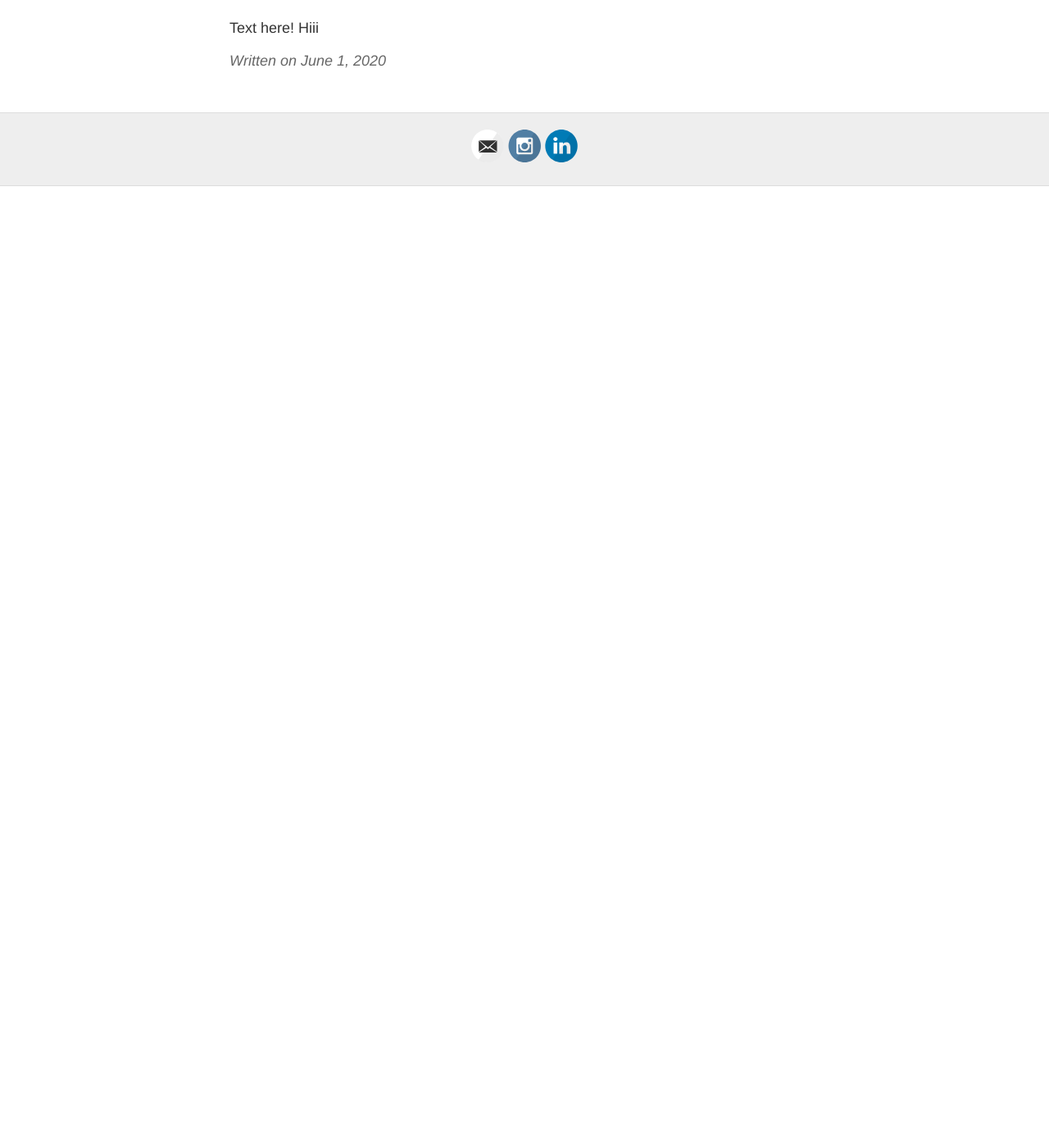
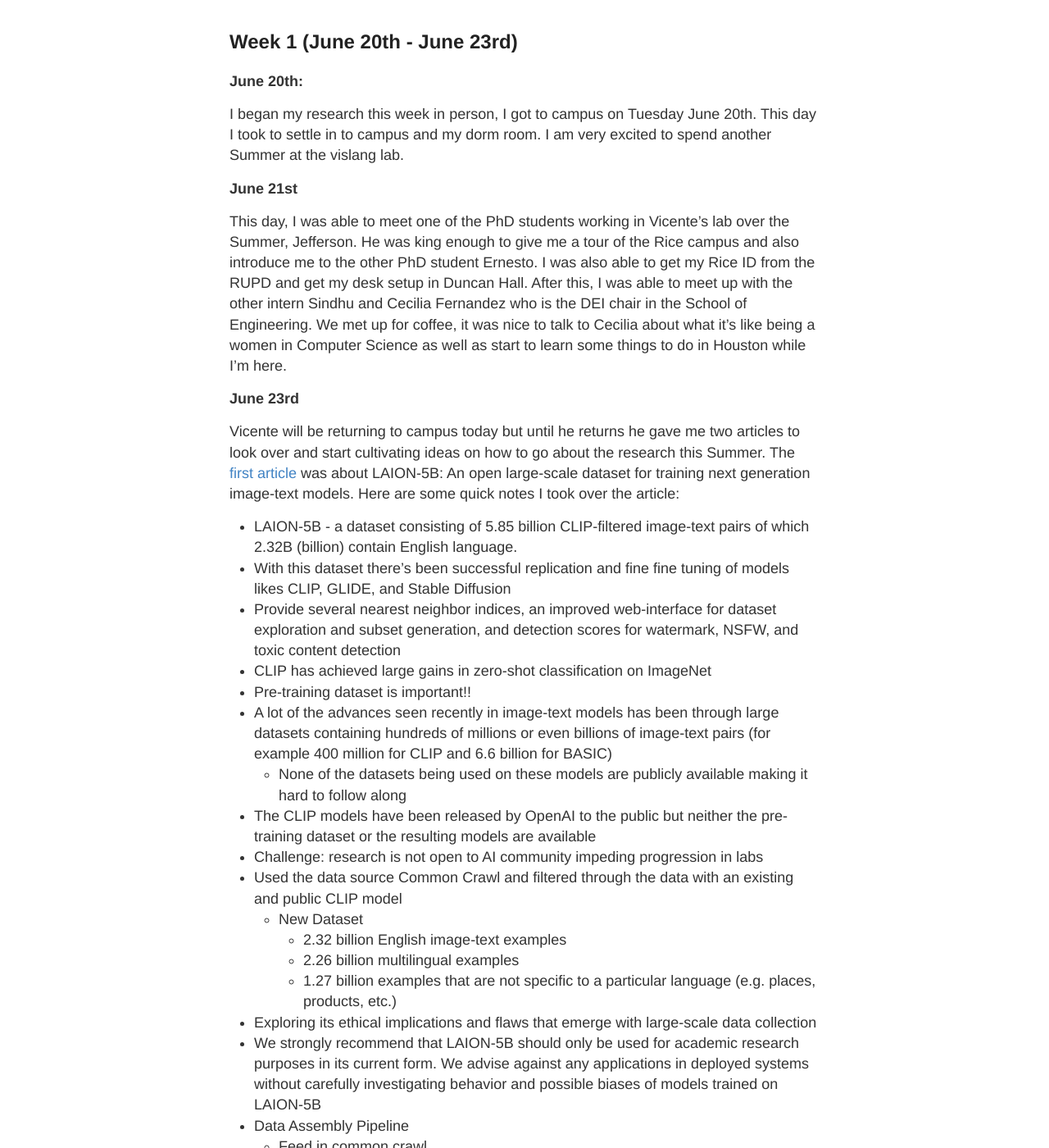
Before and after one commit to veronicaflores/dreusummer2023, a Jekyll site: the page built from _posts/2020-06-01-week1.md, in a window 1280 px wide and 1400 px high, scrolled down 205 px. Shown: the whole window at 82% size. Built offline with Jekyll 4.4.1, drawn with Linux system fonts in a browser that asks for light colours; before the commit the page ends 900 px from its top, so only the background shows below that; some of the changed text lies outside the part shown.

Commit message:
Update 2020-06-01-week1.md

```diff
--- a/_posts/2020-06-01-week1.md
+++ b/_posts/2020-06-01-week1.md
@@ -3,5 +3,63 @@
 title: Week 1
 ---
 
-Text here!
-Hiii
+## Week 1 (June 20th - June 23rd)
+
+**June 20th:**
+
+I began my research this week in person, I got to campus on Tuesday June 20th. This day I took to settle in to campus and my dorm room. I am very excited to spend another Summer at the vislang lab.
+
+**June 21st**
+
+This day, I was able to meet one of the PhD students working in Vicente's lab over the Summer, Jefferson. He was king enough to give me a tour of the Rice campus and also introduce me to the other PhD student Ernesto. I was also able to get my Rice ID from the RUPD and get my desk setup in Duncan Hall. After this, I was able to meet up with the other intern Sindhu and Cecilia Fernandez who is the DEI chair in the School of Engineering. We met up for coffee, it was nice to talk to Cecilia about what it's like being a women in Computer Science as well as start to learn some things to do in Houston while I'm here.
+
+**June 23rd**
+
+Vicente will be returning to campus today but until he returns he gave me two articles to look over and start cultivating ideas on how to go about the research this Summer. The [first article](https://arxiv.org/pdf/2210.08402.pdf) was about LAION-5B: An open large-scale dataset for training next generation image-text models. Here are some quick notes I took over the article:
+
+- LAION-5B - a dataset consisting of 5.85 billion CLIP-filtered image-text pairs of which 2.32B (billion) contain English language.
+- With this dataset there’s been successful replication and fine fine tuning of models likes CLIP, GLIDE, and Stable Diffusion
+- Provide several nearest neighbor indices, an improved web-interface for dataset exploration and subset generation, and detection scores for watermark, NSFW, and toxic content detection
+- CLIP has achieved large gains in zero-shot classification on ImageNet
+- Pre-training dataset is important!!
+- A lot of the advances seen recently in image-text models has been through large datasets containing hundreds of millions or even billions of image-text pairs (for example 400 million for CLIP and 6.6 billion for BASIC)
+  - None of the datasets being used on these models are publicly available making it hard to follow along
+- The CLIP models have been released by OpenAI to the public but neither the pre-training dataset or the resulting models are available
+- Challenge: research is not open to AI community impeding progression in labs
+- Used the data source Common Crawl and filtered through the data with an existing and public CLIP model
+  - New Dataset
+    - 2.32 billion English image-text examples
+    - 2.26 billion multilingual examples
+    - 1.27 billion examples that are not specific to a particular language (e.g. places, products, etc.)
+- Exploring its ethical implications and flaws that emerge with large-scale data collection
+- We strongly recommend that LAION-5B should only be used for academic research purposes in its current form. We advise against any applications in deployed systems without carefully investigating behavior and possible biases of models trained on LAION-5B
+- Data Assembly Pipeline
+  - Feed in common crawl
+    - Parsed the HTML IMG tag from common crawl webisre files
+    - Made sure they had alt-text
+  - Webpage filtering
+    - Perform detection using CLD3 with three possible outputs
+      - English
+      - Another language
+      - No language (products and places)
+    - Store data in PostgreSQL server
+    - 500M image URLs in server at all times
+  - Download image-text pairs
+    - Download raw images from the parsed URLs
+    - Use roughly 300 workers in parallel all with 10,000 links and 2vCPUs, 1GB of RAM, and 10Mbps download bandwitdth
+  - Content filtering
+    - Remove data with less than 5 characters of text
+    - Less than 5KB of image data
+    - Potential malicious, large, or redundant images
+    - Compute cosine similarities between image-text pairs
+      - Use CLIP models for different outputs
+    - Remove all English image-text pairs with cosine similarity below 0.28, and all other pairs with similarity below 0.26
+    - This removed around 90% of the original 50 billion images, leaving almost 6 billion examples
+  - Store data
+
+<img width="591" alt="Screen Shot 2023-07-11 at 4 49 44 PM" src="https://github.com/veronicaflores/dreusummer2023/assets/52052151/2f459d55-48d9-4879-8f75-f16acd449a01">
+
+TO-DO FOR NEXT WEEK
+1. Keep reading articles
+2. Think of how to improve work from last summer
+3. Start familiarizing with updated code from the GitHub repository
```
